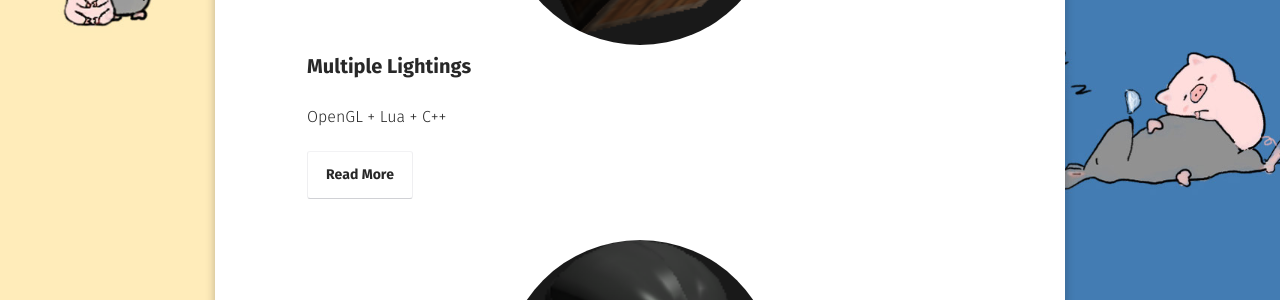
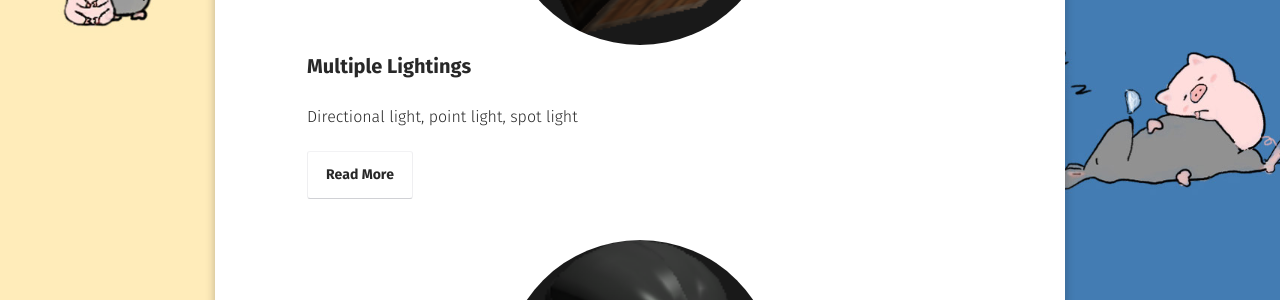
Before and after one commit to MuruC/MuruC.github.io, a Jekyll site: the page built from opengl/index.md, in a window 1280 px wide. Shown: the part 531-831 px from the top of the page. Built offline with Jekyll 4.4.1, drawn with Linux system fonts in a browser that asks for light colours; some web fonts are replaced.

Commit message:
Update 2022-01-11-multiple-lighting.md

```diff
--- a/_posts/2022-01-11-multiple-lighting.md
+++ b/_posts/2022-01-11-multiple-lighting.md
@@ -2,7 +2,7 @@
 layout: post
 title: "Multiple Lightings"
 date: 2021-01-11
-excerpt: "OpenGL + Lua + C++"
+excerpt: "Directional light, point light, spot light"
 tags: [OpenGL, C++]
 comments: true
 pagetype: 3
```
